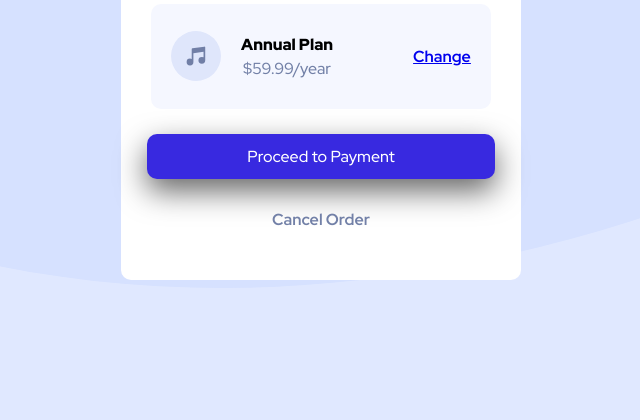
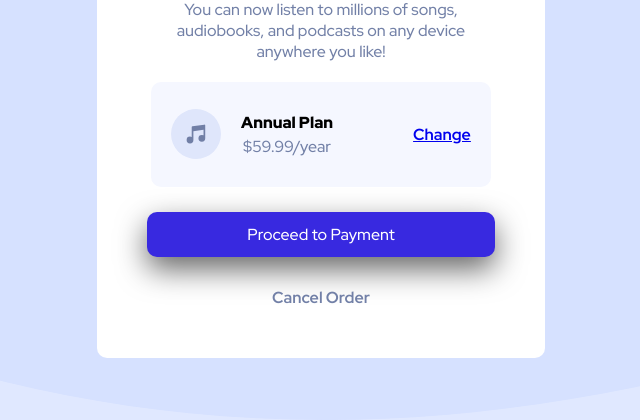
Before and after one commit to WildSpaceCadet/order-summary, a plain HTML site: page index.html in a window 1280 px wide. Shown: the part 396-816 px from the top of the page, without its empty margins (319-959 px from the left). Drawn offline with Linux system fonts and the light colour scheme.

Commit message:
fixed height issue and width issue on card.

```diff
--- a/css/style.css
+++ b/css/style.css
@@ -7,6 +7,7 @@ body {
   display: flex;
   justify-content: center;
   align-items: center;
+  min-height: 100vh;
 
 }
 
@@ -37,7 +38,7 @@ p {
   flex-direction: column;
   border-radius: 10px;
   text-align: center;
-  width: 50vh;
+  max-width: 28rem;
 }
 
 section {
```
